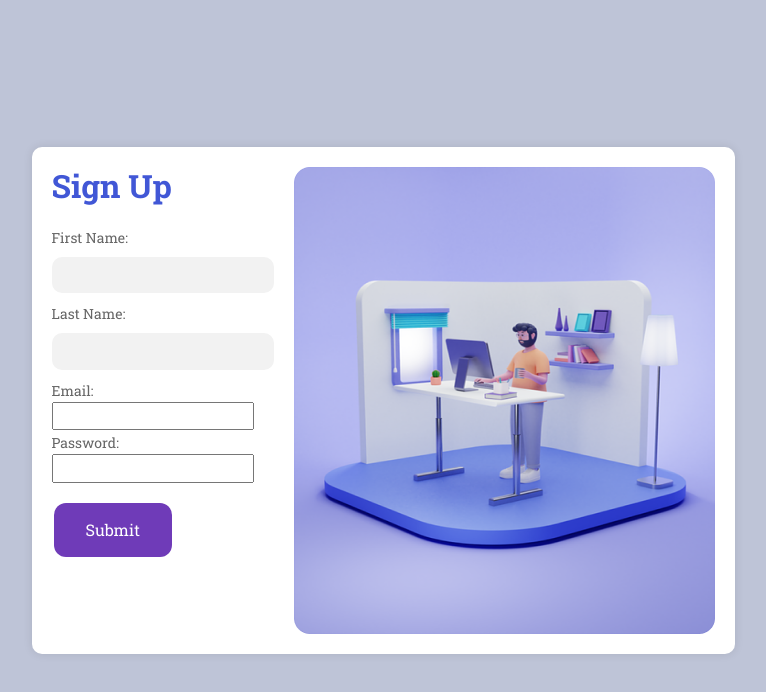
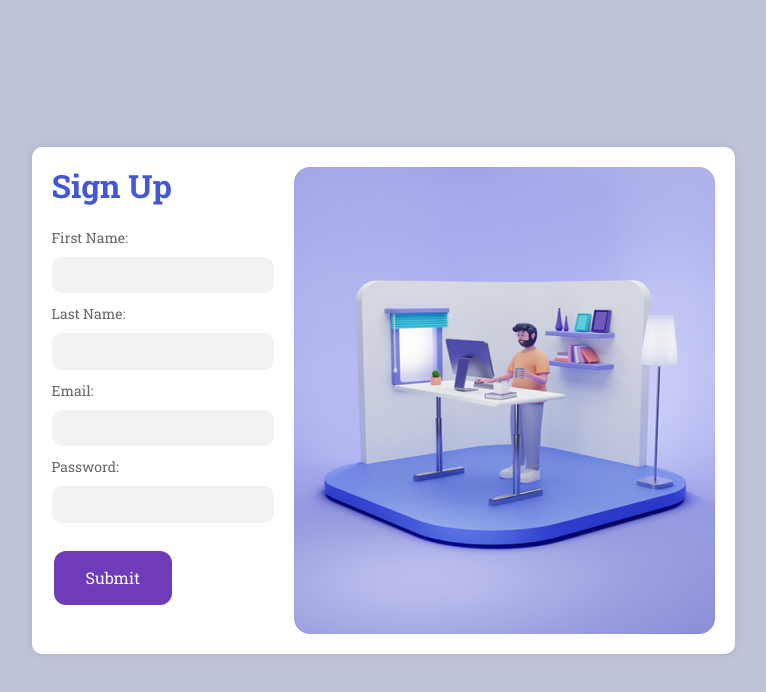
Before and after one commit to KarimHaddadi20/jobhunter, a Vue app: page /signup in a window 1280 px wide. Shown: the top 692 px of the page, without its empty margins (257-1023 px from the left). Built offline with nearby package versions, Linux system fonts and the light colour scheme.

Commit message:
Add styling for email and password inputs in SignUp.vue

```diff
--- a/src/views/SignUp.vue
+++ b/src/views/SignUp.vue
@@ -3,6 +3,7 @@
     <div class="content-container">
     <div class="signup-container">
       <h2>Sign Up</h2>
+
 
       <form @submit.prevent="submitForm">
         <label for="fname">First Name:</label><br>
@@ -116,5 +117,26 @@ input[type="text"] {
   border-radius: 10px;
 }
 
+input[type="email"] {
+  background-color: #f2f2f2; /* Changer la couleur de fond */
+  color: rgba(0, 0, 0, 0); /* Changer la couleur du texte */
+  width: 100%; /* Changer la largeur */
+  padding: 5px 12px; /* Changer le padding */
+  margin: 8px 0;
+  box-sizing: border-box;
+  border-color: rgba(205, 205, 205, 0); /* Assurez-vous que la largeur et la hauteur incluent le padding et la bordure */
+  border-radius: 10px;
+}
+
+input[type="password"] {
+  background-color: #f2f2f2; /* Changer la couleur de fond */
+  color: rgba(0, 0, 0, 0); /* Changer la couleur du texte */
+  width: 100%; /* Changer la largeur */
+  padding: 5px 12px; /* Changer le padding */
+  margin: 8px 0;
+  box-sizing: border-box;
+  border-color: rgba(205, 205, 205, 0); /* Assurez-vous que la largeur et la hauteur incluent le padding et la bordure */
+  border-radius: 10px;
+}
 
 </style>
```
